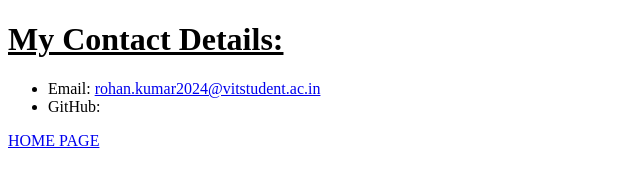
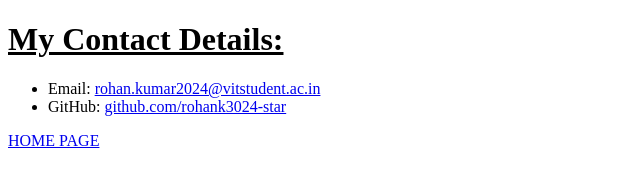
Before and after one commit to rohank3024-star/About-Me, a plain HTML site: page contactMe.html in a window 1280 px wide. Shown: the whole page, without its empty margins (0-640 px from the left). Drawn offline with Linux system fonts and the light colour scheme.

Commit message:
Add files via upload

```diff
--- a/contactMe.html
+++ b/contactMe.html
@@ -9,7 +9,7 @@
     <h1><u>My Contact Details: </u></h1>
     <ul>
         <li>Email: <a href="mailto: rohan.kumar2024@vitstudent.ac.in">rohan.kumar2024@vitstudent.ac.in</a></li>
-        <li>GitHub: <a href=""></a></li>
+        <li>GitHub: <a href="https://github.com/rohank3024-star" target="_blank">github.com/rohank3024-star</a></li>
     </ul>
     <a href="index.html">HOME PAGE</a>
 </body>
```
